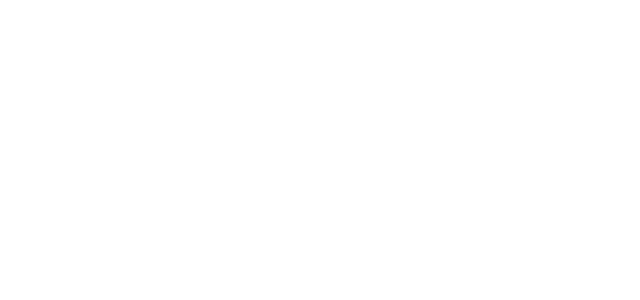
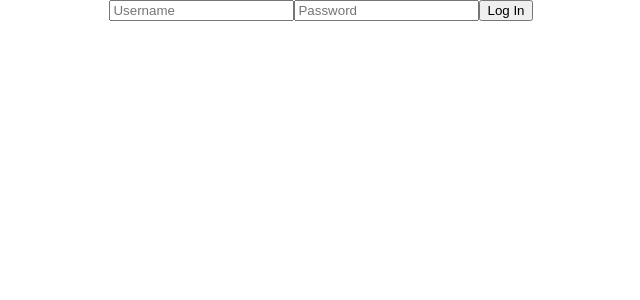
Before and after one commit to vic6/rails-react-auth, a React (Create React App) app in the folder client/: page /login in a window 1280 px wide. Shown: the top 300 px of the page, without its empty margins (319-959 px from the left). Built offline with nearby package versions, Linux system fonts and the light colour scheme.

Commit message:
Add login form and loginin method

```diff
--- a/client/src/App.js
+++ b/client/src/App.js
@@ -4,6 +4,7 @@ import './App.css';
 import Auth from './modules/Auth';
 import CharacterList from './components/CharacterList';
 import RegisterForm from './components/RegisterForm';
+import LoginForm from './components/LoginForm';
 
 class App extends Component {
   state = {
@@ -23,6 +24,26 @@ class App extends Component {
     })
       .then(res => res.json())
       .then(res => {
+        console.log(res);
+        Auth.authenticateToken(res.token);
+        this.setState({ auth: Auth.isUserAuthenticated() });
+      })
+      .catch(err => console.log(err));
+  };
+
+  handleLogin = (event, data) => {
+    console.log('hi');
+    event.preventDefault();
+    fetch('/login', {
+      method: 'POST',
+      body: JSON.stringify(data),
+      headers: {
+        'Content-Type': 'application/json'
+      }
+    })
+      .then(res => res.json())
+      .then(res => {
+        console.log(res);
         Auth.authenticateToken(res.token);
         this.setState({ auth: Auth.isUserAuthenticated() });
       })
@@ -39,6 +60,7 @@ class App extends Component {
             path="/register"
             render={() => <RegisterForm handleRegisterSubmit={this.handleRegisterSubmit} />}
           />
+          <Route exact path="/login" render={() => <LoginForm handleLogin={this.handleLogin} />} />
         </div>
       </Router>
     );
--- a/client/src/components/LoginForm.js
+++ b/client/src/components/LoginForm.js
@@ -0,0 +1,25 @@
+import React, { Component } from 'react';
+
+export default class LoginForm extends Component {
+  state = {username: '', password: ''}
+
+  handleChange = (event) => {
+    const { name, value } = event.target;
+    this.setState({
+      [name]: value
+    })
+  }
+
+  render() {
+    const { username, password } = this.state;
+    return (
+      <div className='login-form'>
+        <form onSubmit={(event)=>this.props.handleLogin(event, this.state)} onChange={this.handleChange}>
+          <input type='text' name='username' value={username} placeholder='Username' />
+          <input type='password' name='password' value={password} placeholder='Password' />
+          <input type='submit' value='Log In' />
+        </form>
+      </div>
+    )
+  }
+}
```
